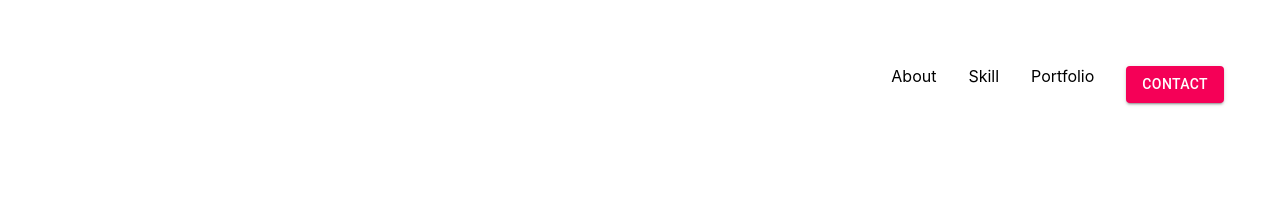
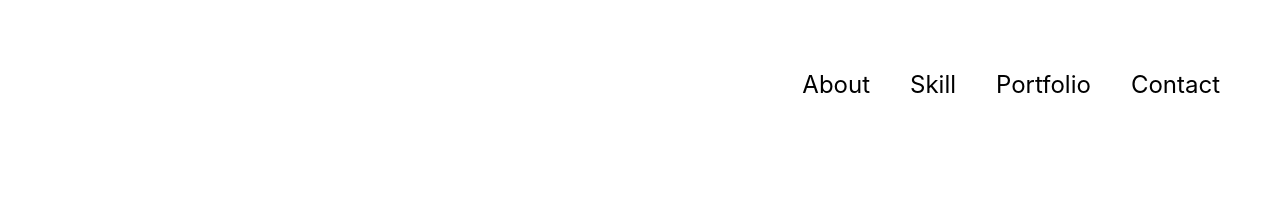
Before and after one commit to tokuyama-shouta/portfolio-ts, a React (Create React App) app: page / in a window 1280 px wide. Shown: the top 200 px of the page. Built offline with nearby package versions, Linux system fonts and the light colour scheme; grey boxes are pictures that could not be loaded.

Commit message:
react-scroll

```diff
--- a/package.json
+++ b/package.json
@@ -16,6 +16,7 @@
     "react": "^17.0.1",
     "react-dom": "^17.0.1",
     "react-scripts": "4.0.1",
+    "react-scroll": "^1.8.1",
     "typescript": "^4.0.3",
     "web-vitals": "^0.2.4"
   },
@@ -44,6 +45,7 @@
     ]
   },
   "devDependencies": {
+    "@types/react-scroll": "^1.8.2",
     "sass": "^1.32.4"
   }
 }
--- a/src/App.css
+++ b/src/App.css
@@ -1,14 +1,14 @@
 .header {
   width: 100%;
   height: 100px;
-  margin: 50px 0;
+  background-color: #fff;
+  margin-bottom: 100px;
 }
 
 .header .header-inner {
   width: 1200px;
   margin: 0 auto;
   height: 100px;
-  background-color: #fff;
 }
 
 .header .header-inner a {
@@ -20,10 +20,12 @@
   list-style: none;
   display: flex;
   justify-content: flex-end;
+  padding-top: 20px;
 }
 
 .header .header-inner nav ul li {
-  margin: 16px;
+  margin: 50px 20px 30px 20px;
+  height: 100%;
   color: black;
   font-size: 16px;
 }
@@ -32,11 +34,6 @@
   border-bottom: 2px solid #000;
   cursor: pointer;
   opacity: 0.6;
-}
-
-.header .header-inner nav ul li:last-child {
-  border: none;
-  opacity: 1;
 }
 
 .main-wrapper {
@@ -190,7 +187,6 @@
 .footer {
   width: 100%;
   height: 300px;
-  background-color: #f2f2f2;
 }
 
 .footer .footer-wrapper {
--- a/src/App.scss
+++ b/src/App.scss
@@ -6,14 +6,14 @@ $marginAdj: 0 auto;
 .header {
   width: $maxWidth;
   height: $headerHeight;
-  margin: 50px 0;
+  background-color: #fff;
+  margin-bottom: 100px;
 
 
   .header-inner {
     width: $innerWidth;
     margin: $marginAdj;
     height: $headerHeight;
-    background-color: #fff;
     a{
       color: black;
       font-size: 1.5rem;
@@ -22,18 +22,17 @@ $marginAdj: 0 auto;
       list-style: none;
       display: flex;
       justify-content: flex-end;
+      padding-top: 20px;
       li {
-        margin: 16px;
+        // margin: 20px 0;
+        margin: 50px 20px 30px 20px;
+        height: 100%;
         color: black;
         font-size: 16px;
         &:hover {
           border-bottom: 2px solid #000;
           cursor: pointer;
           opacity: 0.6;
-        }
-        &:last-child{
-          border:none;
-          opacity: 1;
         }
       }
     }
@@ -176,7 +175,6 @@ $marginAdj: 0 auto;
 .footer{
   width: $maxWidth;
   height: 300px;
-  background-color: #f2f2f2;
   .footer-wrapper{
     width: $innerWidth;
     margin: $marginAdj;
--- a/src/App.tsx
+++ b/src/App.tsx
@@ -8,8 +8,16 @@ import Contact from './components/Contact'
 import InstagramIcon from '@material-ui/icons/Instagram';
 import TwitterIcon from '@material-ui/icons/Twitter';
 import GitHubIcon from '@material-ui/icons/GitHub';
+import { Link, animateScroll as scroll } from 'react-scroll';
+
+
 
 const App:React.FC = () => {
+
+  const scrollToTop = () => {
+    scroll.scrollToTop();
+  };
+
   return (
     <>
       <header className="header">
@@ -17,17 +25,49 @@ const App:React.FC = () => {
           {/* eslint-disable-next-line */}
           <nav>
             <ul>
-              <li>About</li>
-              <li>Skill</li>
-              <li>Portfolio</li>
               <li>
-                <Button
-                  variant="contained"
-                  color="secondary"
-                  className="top-button"
+                <Link
+                  to="about"
+                  spy={true}
+                  smooth={true}
+                  offset={-70}
+                  duration={500}
+                >
+                  About
+                </Link>
+              </li>
+              <li>
+                <Link
+                  to="skill"
+                  spy={true}
+                  smooth={true}
+                  offset={-70}
+                  duration={500}
+                >
+                  Skill
+                </Link>
+              </li>
+              <li>
+                <Link
+                  to="portfolio"
+                  spy={true}
+                  smooth={true}
+                  offset={-70}
+                  duration={500}
+                >
+                  Portfolio
+                </Link>
+              </li>
+              <li>
+                <Link
+                  to="contact"
+                  spy={true}
+                  smooth={true}
+                  offset={-70}
+                  duration={500}
                 >
                   Contact
-                </Button>
+                </Link>
               </li>
             </ul>
           </nav>
@@ -46,7 +86,7 @@ const App:React.FC = () => {
           <img src={Yajirushi} alt="矢印"/>
         </div>
         <div className="about-wrapper">
-          <h2>About</h2>
+          <h2 id="about">About</h2>
           <div className="img-box">
             <img src={Prf} alt="徳山翔太"/>
             <p>はじめまして。徳山 翔太（とくやま しょうた）と申します。</p>
@@ -74,7 +114,7 @@ const App:React.FC = () => {
           </div>
           <Skill/>
           <div className="portfolio-wrapper">
-            <h2>Portfolio</h2>
+            <h2 id="portfolio">Portfolio</h2>
             <div className="portfolio-box-container">
               <div className="portfolio-box"></div>
               <div className="portfolio-box"></div>
@@ -116,7 +156,11 @@ const App:React.FC = () => {
               </a>
             </li>
             <li>
-              <Button variant="contained" color="secondary">
+              <Button
+                variant="contained"
+                color="secondary"
+                onClick={scrollToTop}
+              >
                 TOP
               </Button>
             </li>
--- a/src/components/Contact.tsx
+++ b/src/components/Contact.tsx
@@ -26,7 +26,7 @@ export default function MultilineTextFields() {
 
   return (
     <div className="contact-box">
-      <h2>Contact</h2>
+      <h2 id="contact">Contact</h2>
       <form className={classes.root} noValidate autoComplete="off">
         <div >
           <TextField
--- a/src/components/Skill.tsx
+++ b/src/components/Skill.tsx
@@ -19,7 +19,7 @@ export default function ListDividers() {
 
   return (
     <div className="skill-box">
-      <h2  className="skill">Skill</h2>
+      <h2  className="skill" id="skill">Skill</h2>
       <List component="nav" className={classes.root} aria-label="mailbox folders">
         <ListItem button>
           <ListItemText primary="フロントエンド"/>
```
Also changed, not shown: src/App.min.css (+1 -1 lines), 2 other files (tests, documents, lock files or other folders).
